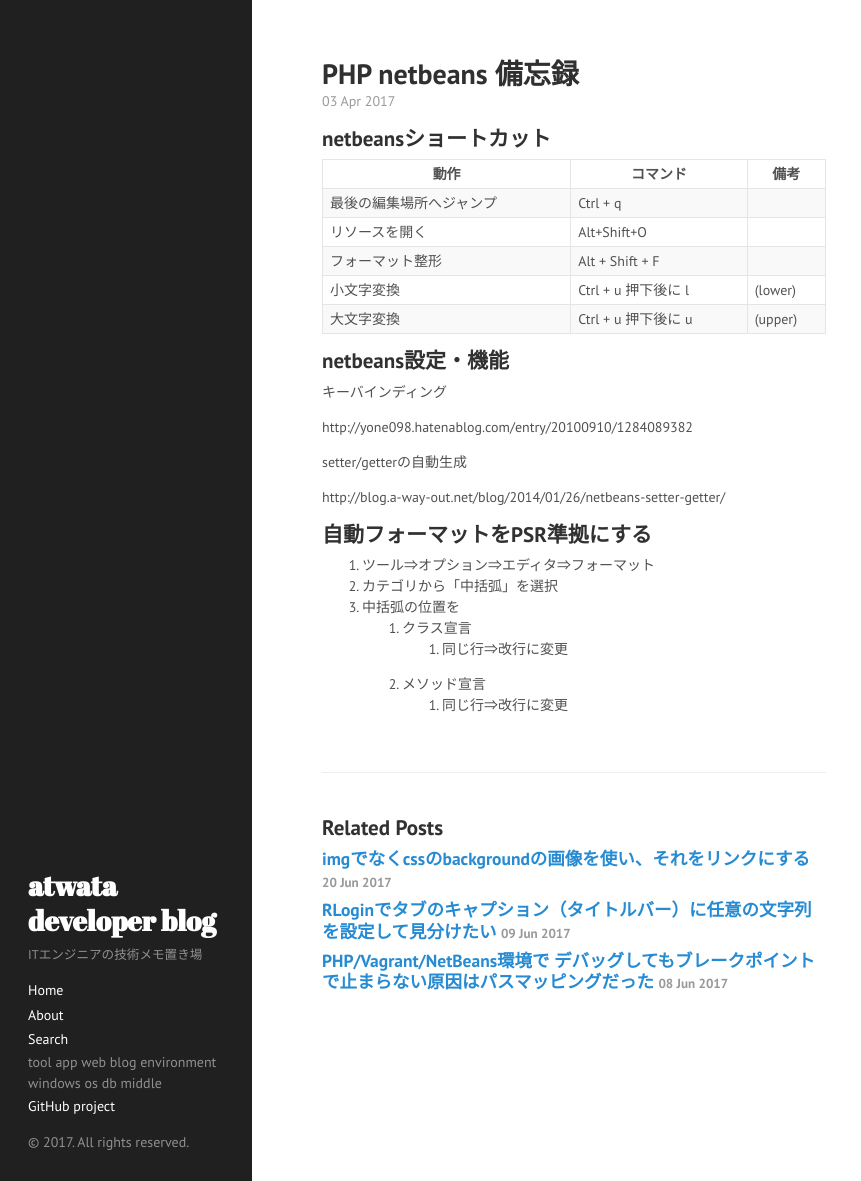
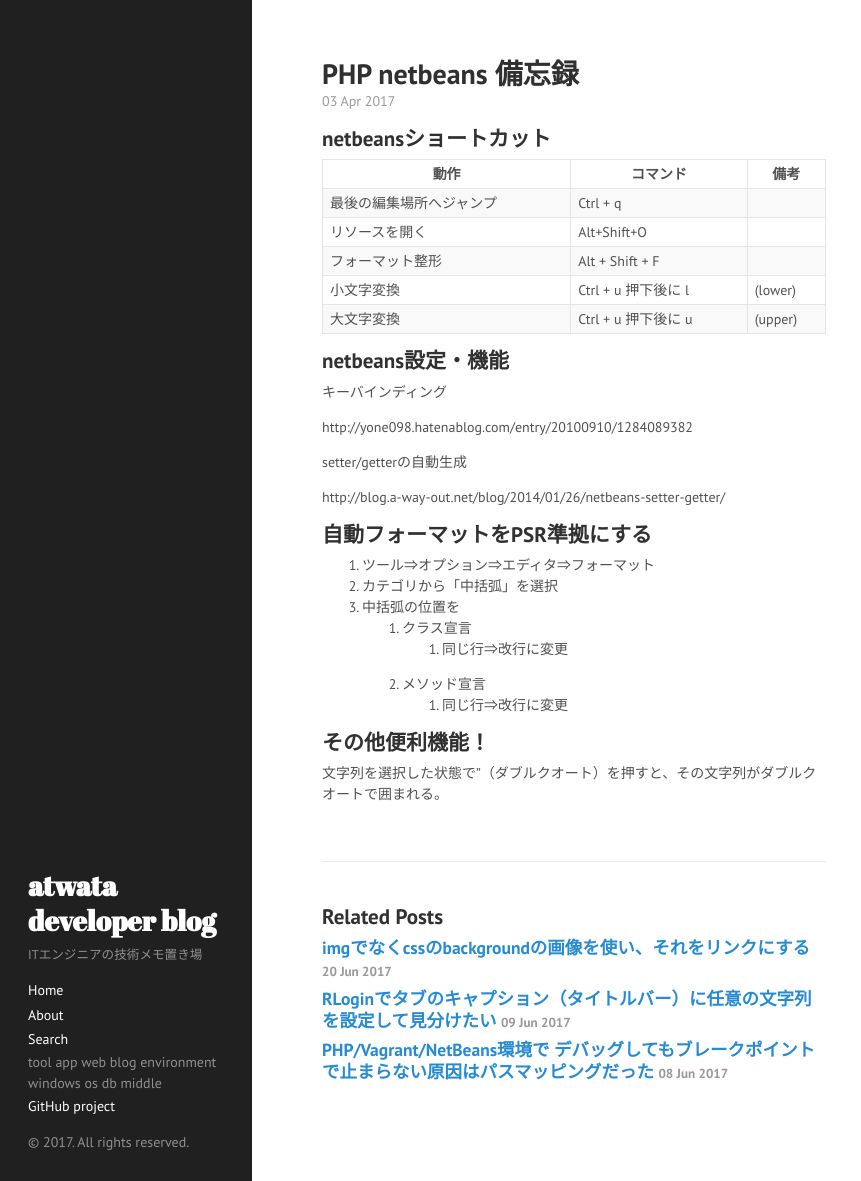
Before and after one commit to atwata/atwata.github.io, a Jekyll site: the page built from _posts/2017-04-03-netbeans-memo.md, in a window 1280 px wide and 1181 px high. Shown: the whole window, without its empty margins (0-861 px from the left). Built offline with Jekyll 4.4.1, drawn with Linux system fonts in a browser that asks for light colours.

Commit message:
update netbeans memo

```diff
--- a/_posts/2017-04-03-netbeans-memo.md
+++ b/_posts/2017-04-03-netbeans-memo.md
@@ -34,3 +34,7 @@ http://blog.a-way-out.net/blog/2014/01/26/netbeans-setter-getter/
         1. 同じ行⇒改行に変更
     1. メソッド宣言
         1. 同じ行⇒改行に変更
+
+## その他便利機能！
+
+文字列を選択した状態で"（ダブルクオート）を押すと、その文字列がダブルクオートで囲まれる。
```
